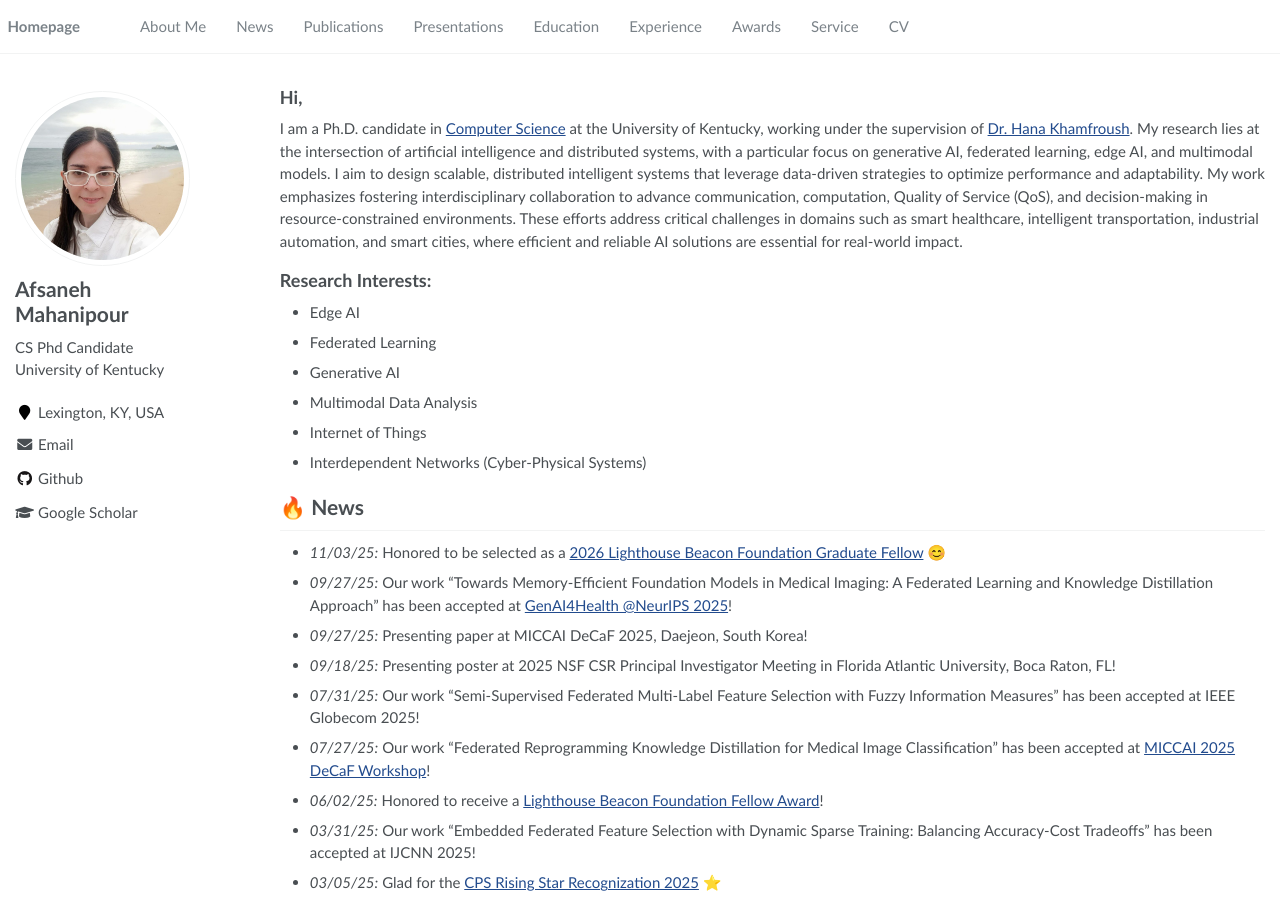
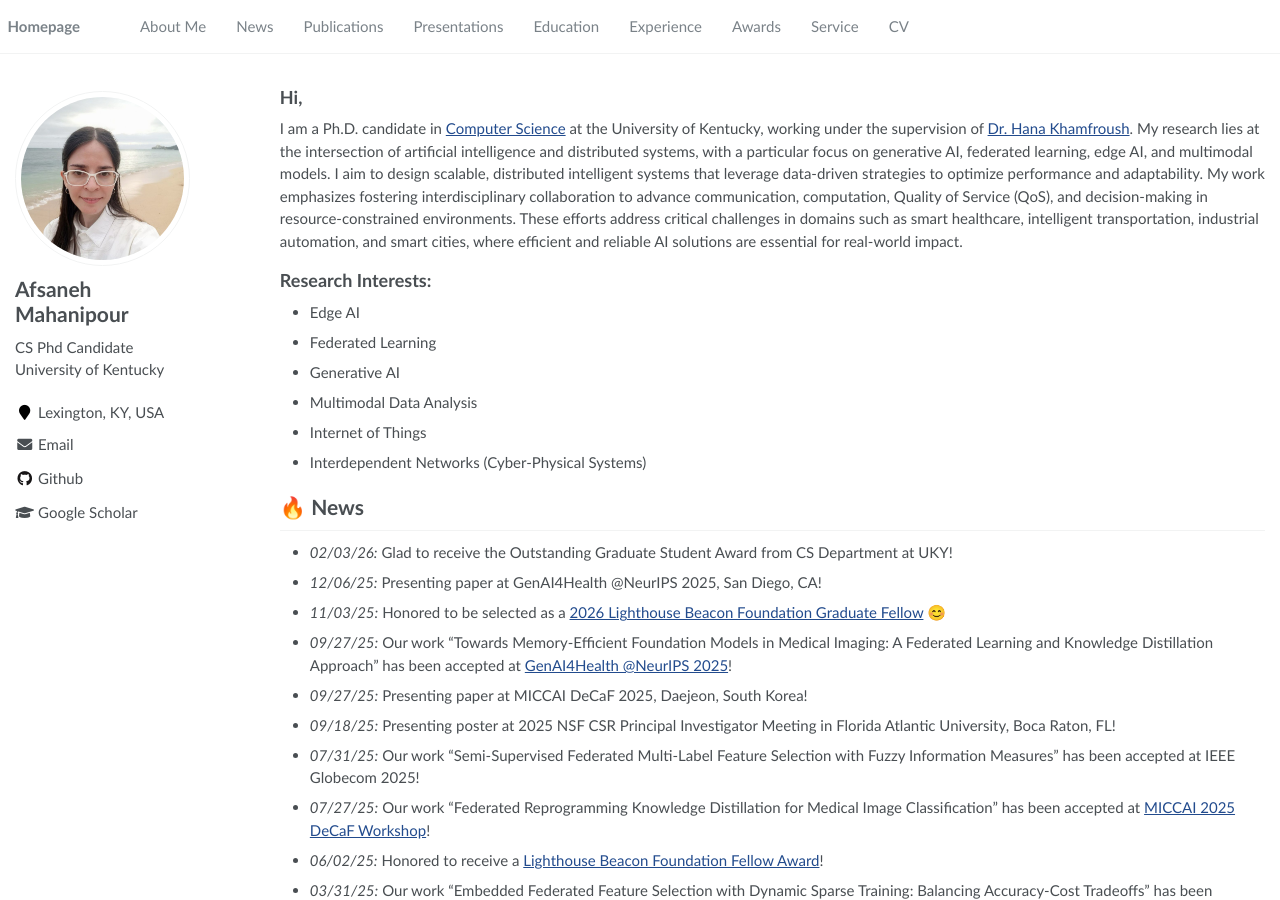
Before and after one commit to AfsanehMahanipour/AfsanehMahanipour.github.io, a Jekyll site: the page built from _pages/about.md, in a window 1280 px wide and 900 px high. Built offline with Jekyll 4.4.1, drawn with Linux system fonts in a browser that asks for light colours.

Commit message:
Update personal webpage content

```diff
--- a/_pages/about.md
+++ b/_pages/about.md
@@ -32,6 +32,8 @@ I am a Ph.D. candidate in [Computer Science](https://engr.uky.edu/academics/depa
 - Interdependent Networks (Cyber-Physical Systems)
 
 # 🔥 News
+- *02/03/26:* Glad to receive the Outstanding Graduate Student Award from CS Department at UKY!
+- *12/06/25:* Presenting paper at GenAI4Health @NeurIPS 2025, San Diego, CA!
 - *11/03/25:* Honored to be selected as a [2026 Lighthouse Beacon Foundation Graduate Fellow](https://engr.uky.edu/news/2026-lighthouse-beacon-foundation-scholars-announced) 😊
 - *09/27/25:* Our work "Towards Memory-Efficient Foundation Models in Medical Imaging: A Federated Learning and Knowledge Distillation Approach" has been accepted at [GenAI4Health @NeurIPS 2025](https://aihealth.ischool.utexas.edu/GenAI4HealthNeurips2025/)!
 - *09/27/25:* Presenting paper at MICCAI DeCaF 2025, Daejeon, South Korea!
```
